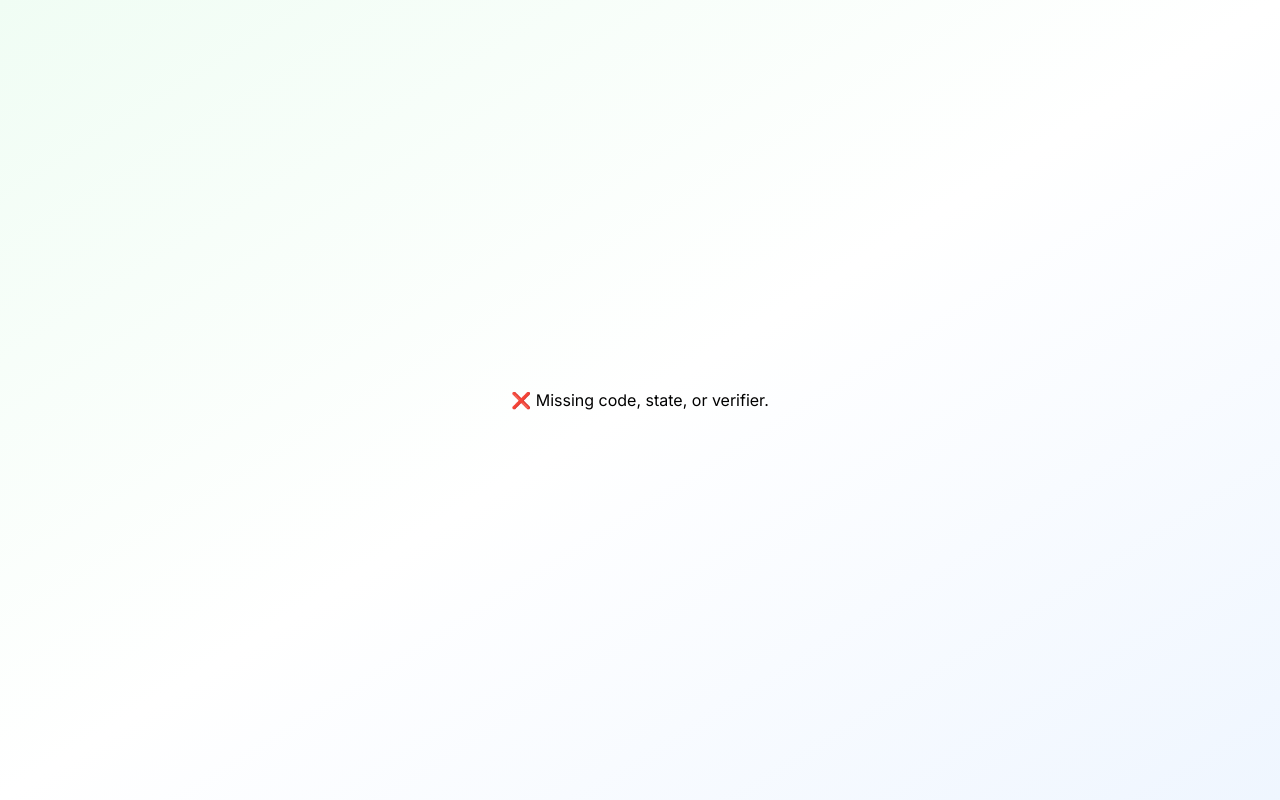
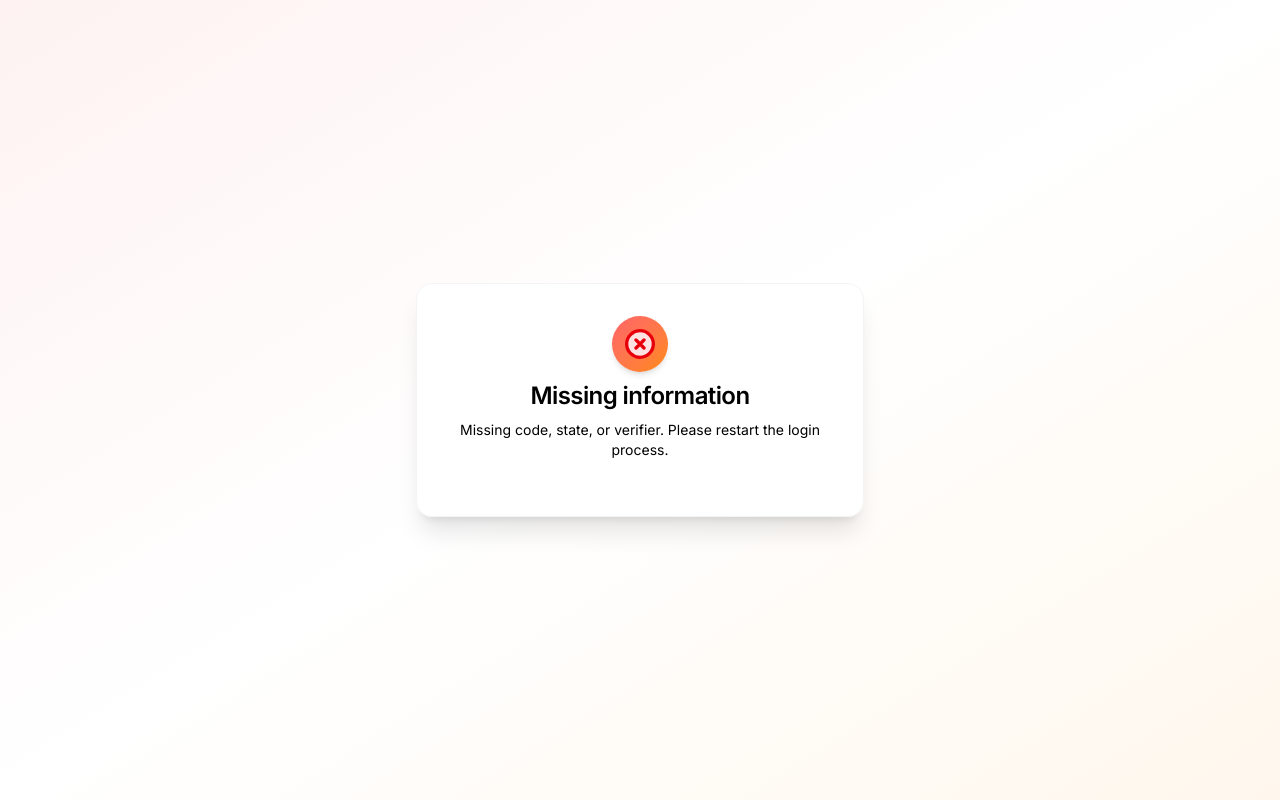
Before and after one commit to VygandasEidukis/spotify-widget, a plain HTML site: page callback.html in a window 1280 px wide. Drawn offline with nearby package versions, Linux system fonts and the light colour scheme.

Commit message:
Adds style to callback

```diff
--- a/callback.html
+++ b/callback.html
@@ -50,6 +50,18 @@
                     <pre id="json-output" class="bg-gray-100 rounded p-2 text-xs text-gray-700 overflow-x-auto mt-1"></pre>
                 </details>
             </div>
+            <div id="error-container" style="display:none">
+                <div class="flex flex-col items-center mb-6">
+                    <div id="error-icon"></div>
+                    <h1 id="error-title" class="text-2xl font-bold tracking-tight text-center"></h1>
+                    <p id="error-desc" class="text-sm mt-2 text-center"></p>
+                </div>
+                <div id="error-extra"></div>
+                <details class="mb-2" id="error-details" style="display:none">
+                    <summary class="cursor-pointer text-xs text-gray-400 hover:text-gray-600">Show error details</summary>
+                    <pre id="error-json" class="bg-gray-100 rounded p-2 text-xs text-gray-700 overflow-x-auto mt-1"></pre>
+                </details>
+            </div>
         </div>
     </div>
 
@@ -57,15 +69,75 @@
         var redirectUri = 'https://vygandaseidukis.github.io/spotify-widget/callback';
 
         if (isLocalhost()) {
-            redirectUri = 'http://127.0.0.1:5500/callback.html';
+            redirectUri = 'http://127.0.0.1:5500/callback.ht';
         }
 
         function isLocalhost() {
             return window.location.hostname === 'localhost' || window.location.hostname === '127.0.0.1';;
         }
 
+        const ERROR_TYPES = {
+            REDIRECT: 'redirect',
+            CSRF: 'csrf',
+            MISSING: 'missing',
+            GENERIC: 'generic'
+        };
+        const ERROR_CONFIG = {
+            icon: '<div class="w-14 h-14 rounded-full bg-gradient-to-br from-red-400 to-orange-400 flex items-center justify-center mb-2 shadow-md"><svg class="w-8 h-8 text-red-600" fill="none" stroke="currentColor" stroke-width="2.5" viewBox="0 0 24 24"><circle cx="12" cy="12" r="10" fill="#fee2e2"/><path stroke-linecap="round" stroke-linejoin="round" d="M15 9l-6 6m0-6l6 6" /></svg></div>',
+            color: 'from-red-50 via-white to-orange-50',
+            showDetails: true,
+            [ERROR_TYPES.REDIRECT]: {
+                title: 'Redirect URI Not Supported',
+                desc: 'Your Spotify app\'s redirect URI is not set correctly.',
+                extra: `<ol class="list-decimal pl-5 text-sm text-gray-700 mb-4">
+                      <li>Go to <a href="https://developer.spotify.com/dashboard/applications" target="_blank" class="underline text-blue-600">Spotify Developer Dashboard</a>.</li>
+                      <li>Select your app and click <b>Edit Settings</b>.</li>
+                      <li>Add this URI to <b>Redirect URIs</b>:
+                        <div class="bg-gray-100 rounded px-2 py-1 mt-1 font-mono text-xs break-all select-all">https://vygandaseidukis.github.io/spotify-widget/callback</div>
+                      </li>
+                      <li>Save your changes and try logging in again.</li>
+                    </ol>`
+            },
+            [ERROR_TYPES.CSRF]: {
+                title: 'Invalid state',
+                desc: 'Possible CSRF attack detected. Please restart the login process.',
+                extra: ''
+            },
+            [ERROR_TYPES.MISSING]: {
+                title: 'Missing information',
+                desc: 'Missing code, state, or verifier. Please restart the login process.',
+                extra: ''
+            },
+            [ERROR_TYPES.GENERIC]: {
+                title: 'Something went wrong',
+                desc: 'We couldn\'t retrieve your Spotify token. Please try again or contact us on Etsy and provide a screenshot.',
+                extra: ''
+            }
+        };
+
+function showError(type, errorData) {
+    const config = ERROR_CONFIG[type] || ERROR_CONFIG[ERROR_TYPES.GENERIC];
+    document.body.className = `min-h-screen flex items-center justify-center bg-gradient-to-br ${ERROR_CONFIG.color}`;
+    // Hide all main UI except error
+    document.getElementById('success-container').style.display = 'none';
+    document.getElementById('authenticating-msg').style.display = 'none';
+    document.querySelector('.flex.flex-col.items-center.mb-6').style.display = 'none'; // hide logo and header
+    // Show error container
+    const errorContainer = document.getElementById('error-container');
+    errorContainer.style.display = '';
+    document.getElementById('error-icon').innerHTML = ERROR_CONFIG.icon;
+    document.getElementById('error-title').textContent = config.title;
+    document.getElementById('error-desc').textContent = config.desc;
+    document.getElementById('error-extra').innerHTML = config.extra || '';
+    if (ERROR_CONFIG.showDetails && errorData) {
+        document.getElementById('error-details').style.display = '';
+        document.getElementById('error-json').textContent = JSON.stringify(errorData, null, 2);
+    } else {
+        document.getElementById('error-details').style.display = 'none';
+    }
+}
+
         async function exchangeCode(code, verifier, clientId) {
-
             const params = new URLSearchParams({
                 grant_type: 'authorization_code',
                 code,
@@ -93,8 +165,14 @@
                     $('#b64input')[0].select();
                     document.execCommand('copy');
                 });
+            } else if (
+                data.error === 'invalid_grant' &&
+                data.error_description &&
+                data.error_description.toLowerCase().includes('invalid redirect uri')
+            ) {
+                showError(ERROR_TYPES.REDIRECT, data);
             } else {
-                document.body.innerHTML = `<p>❌ Error retrieving token</p><pre>${JSON.stringify(data)}</pre>`;
+                showError(ERROR_TYPES.GENERIC, data);
             }
         }
 
@@ -106,11 +184,11 @@
         const clientId = localStorage.getItem('spotify_client_id');
 
         if (state !== storedState) {
-            document.body.innerHTML = '<p>❌ Invalid state; possible CSRF attack.</p>';
+            showError(ERROR_TYPES.CSRF);
         } else if (code && verifier && clientId) {
             exchangeCode(code, verifier, clientId);
         } else {
-            document.body.innerHTML = '<p>❌ Missing code, state, or verifier.</p>';
+            showError(ERROR_TYPES.MISSING);
         }
     </script>
 </body>
```
